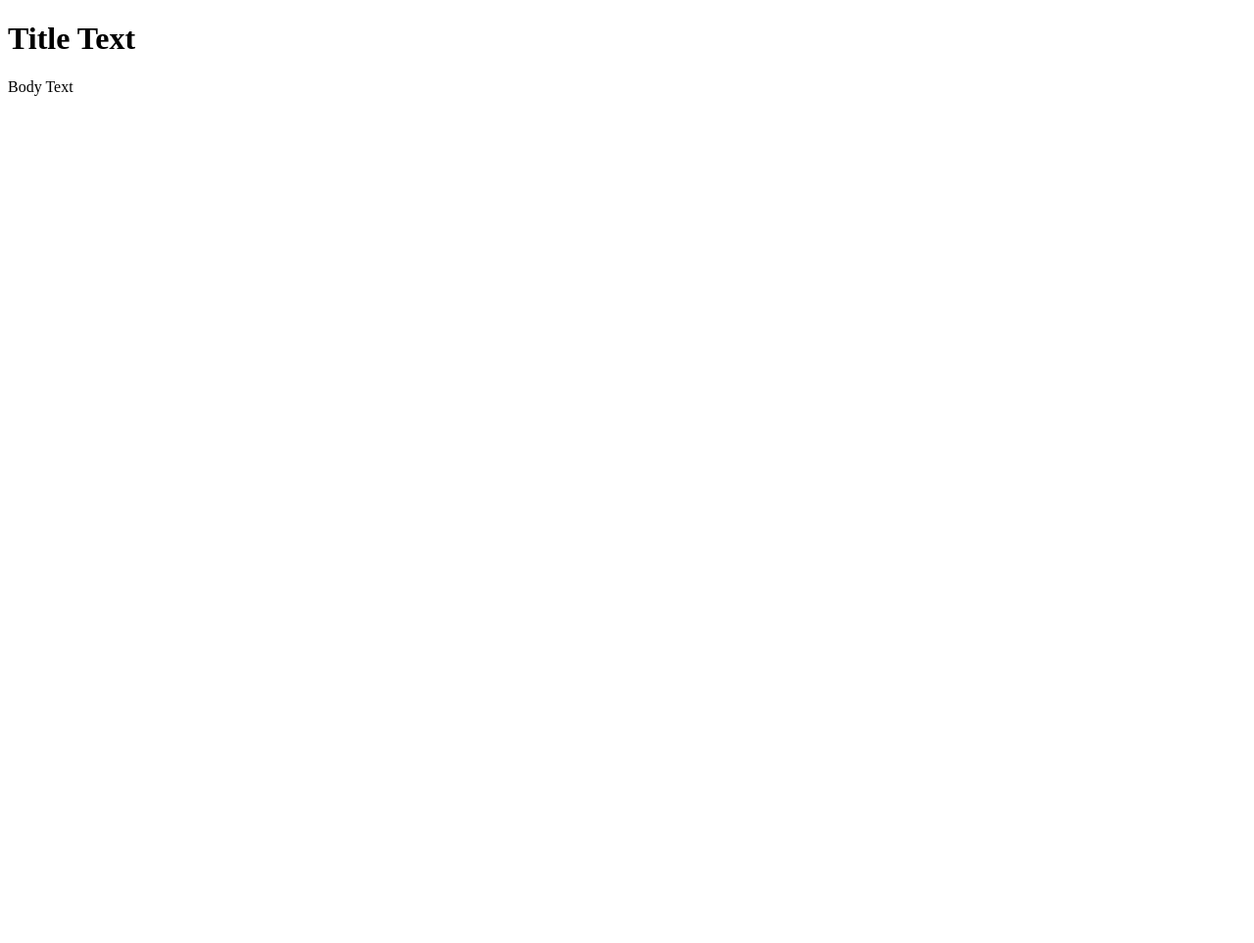
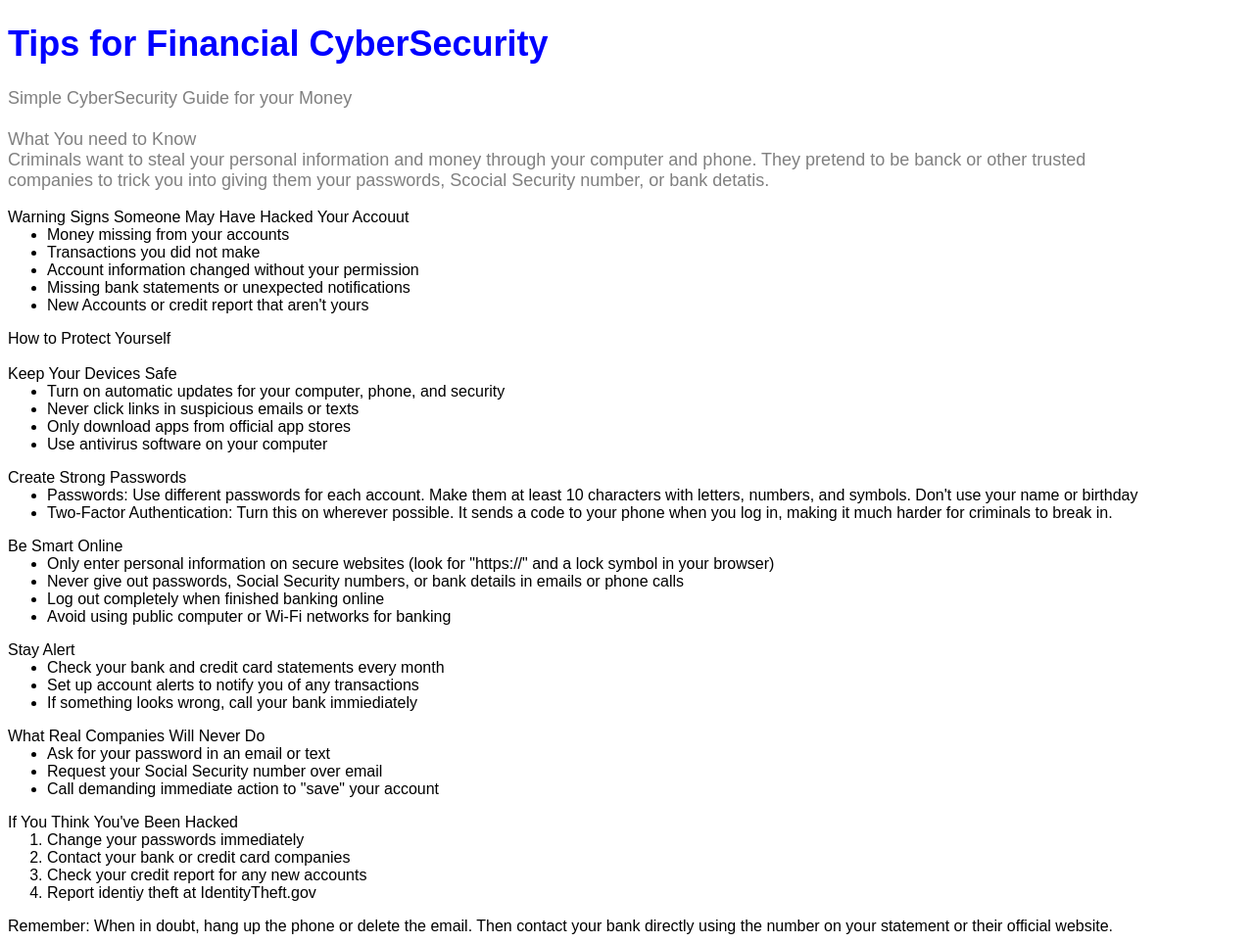
Before and after one commit to ZahraKhan1812/CommonWealth-Bank, a website: page src/index.html in a window 1280 px wide. Shown: the whole page at 98% size. Before the commit the page ends 800 px from the top, so only its background shows below. Drawn offline with Linux system fonts and the light colour scheme; files that its build step writes are made by us from their sources.

Commit message:
Update index.html

```diff
--- a/src/index.html
+++ b/src/index.html
@@ -3,16 +3,127 @@
 
 <head>
 
-
 <title>Title Text</title>
+<link rel="stylesheet" href="index.css">
 
 </head>
 
 <body>
 
-<h1>Title Text</h1>
+<h1>Tips for Financial CyberSecurity</h1>
 
-<p>Body Text</p>
+<p>Simple CyberSecurity Guide for your Money<br><br>
+What You need to Know<br>
+Criminals want to steal your personal information and money through your computer and phone. They pretend to be banck or other trusted<br>
+companies to trick you into giving them your passwords, Scocial Security number, or bank detatis.<br>
+</p>
+
+Warning Signs Someone May Have Hacked Your Accouut
+<ul>
+    <li>
+        Money missing from your accounts
+    </li>
+    <li>
+        Transactions you did not make
+    </li>
+    <li>
+        Account information changed without your permission
+    </li>
+    <li>
+        Missing bank statements or unexpected notifications
+    </li>
+    <li>
+        New Accounts or credit report that aren't yours
+    </li>
+</ul>
+    How to Protect Yourself<br><br>
+    Keep Your Devices Safe
+    <ul>
+        <li>
+            Turn on automatic updates for your computer, phone, and security
+        </li>
+        <li>
+            Never click links in suspicious emails or texts
+        </li>
+        <li>
+            Only download apps from official app stores
+        </li>
+        <li>
+            Use antivirus software on your computer
+        </li>
+</ul>
+
+Create Strong Passwords
+<ul>
+    <li>
+        Passwords: Use different passwords for each account. Make them at least 10
+        characters with letters, numbers, and symbols. Don't use your name or birthday
+    </li>
+    <li>
+        Two-Factor Authentication: Turn this on wherever possible. It sends a code to your phone when you log in, making it
+        much harder for criminals to break in.
+    </li>
+</ul>
+
+Be Smart Online
+<ul>
+    <li>
+        Only enter personal information on secure websites (look for "https://" and a lock symbol in your browser)
+    </li>
+    <li>
+        Never give out passwords, Social Security numbers, or bank details in emails or phone calls
+    </li>
+    <li>
+       Log out completely when finished banking online
+    </li>
+    <li>
+        Avoid using public computer or Wi-Fi networks for banking
+    </li>
+</ul>
+Stay Alert
+<ul>
+    <li>
+        Check your bank and credit card statements every month
+    </li>
+    <li>
+        Set up account alerts to notify you of any transactions
+    </li>
+    <li>
+        If something looks wrong, call your bank immiediately
+    </li>
+</ul>
+What Real Companies Will Never Do
+<ul>
+    <li>
+        Ask for your password in an email or text
+    </li>
+    <li>
+        Request your Social Security number over email
+    </li>
+    <li>
+        Call demanding immediate action to "save" your account
+    </li>
+</ul>
+
+If You Think You've Been Hacked
+<ol>
+    <li>
+        Change your passwords immediately
+    </li>
+    <li>
+        Contact your bank or credit card companies
+    </li>
+    <li>
+       Check your credit report for any new accounts
+    </li>
+    <li>
+        Report identiy theft at IdentityTheft.gov
+    </li>
+</ol>
+
+Remember: When in doubt, hang up the phone or delete the email. Then contact your bank directly
+using the number on your statement or their official website.
+
 
 </body>
 
```
Lines whose indentation alone changed are shown as unchanged.
